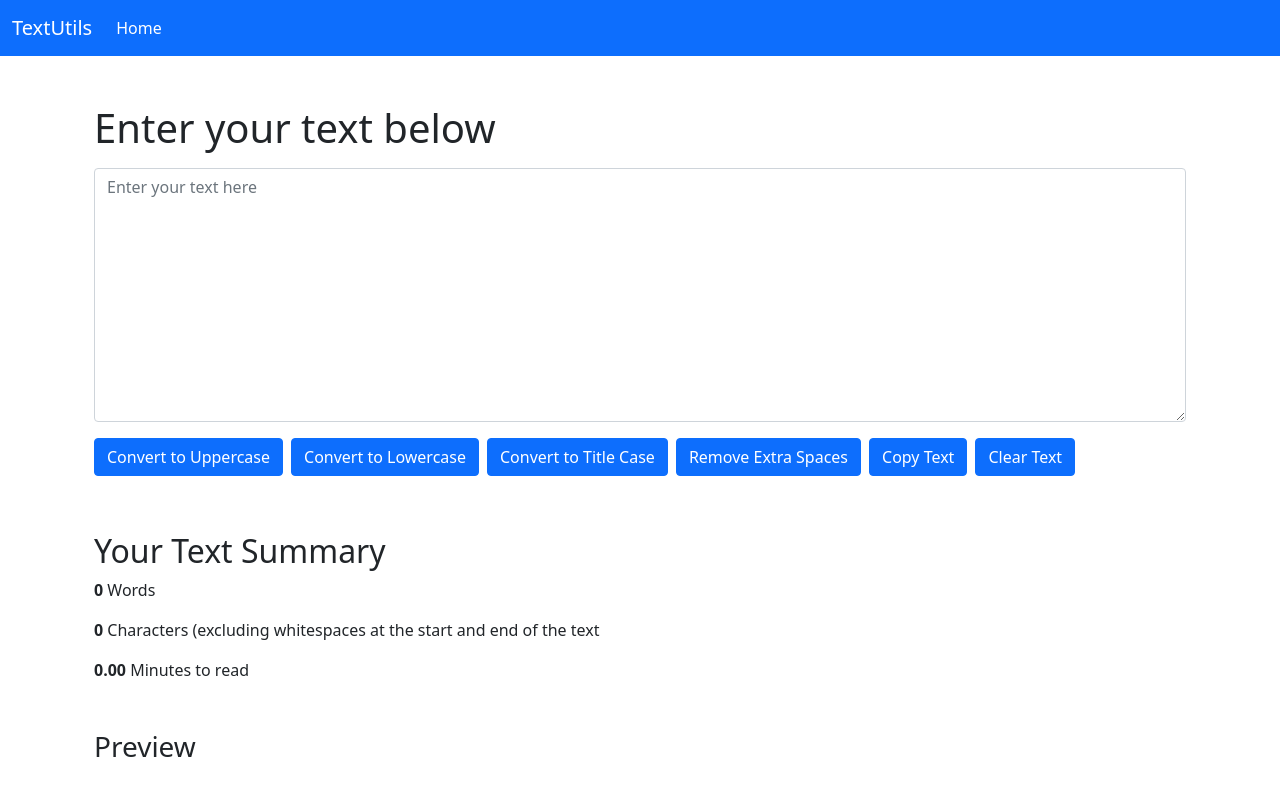
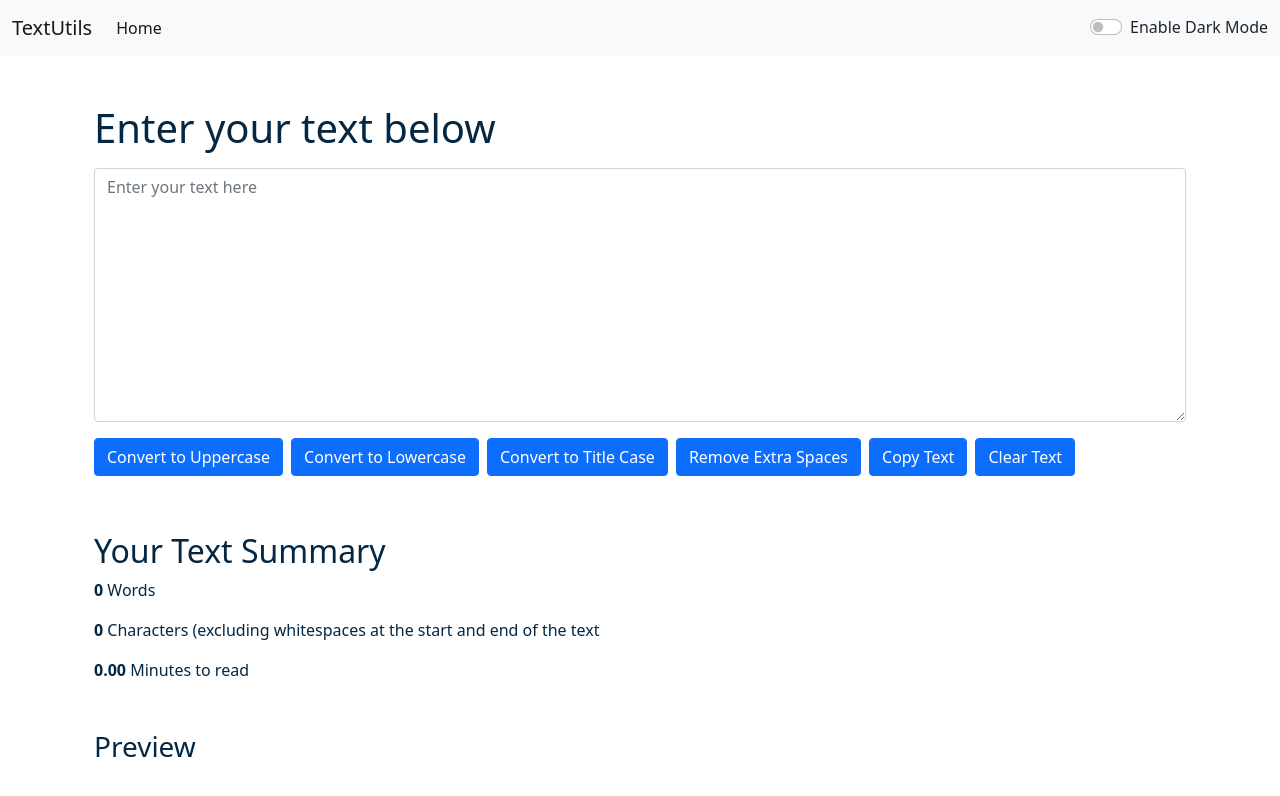
Before and after one commit to codewithnitesh/react-learning, a React (Create React App) app: page / in a window 1280 px wide. Shown: the top 796 px of the page. Built offline with nearby package versions, Linux system fonts and the light colour scheme.

Commit message:
12.Improving Dark Mode & Refactoring App Component - Complete React Course in Hindi #12

```diff
--- a/src/App.js
+++ b/src/App.js
@@ -1,14 +1,27 @@
+import { useState } from "react";
 import Navbar from "./components/Navbar";
 import TextForm from "./components/TextForm";
 // import About from "./components/About";
 
 function App() {
+  const [mode, setMode] = useState('light');
+
+  const toggleMode = () => {
+    if (mode === 'dark') {
+      setMode('light');
+      document.body.style.backgroundColor = 'white';
+    } else {
+      setMode('dark');
+      document.body.style.backgroundColor = '#042743';
+    }
+  }
+
   return (
     <>
-    <Navbar title="TextUtils"/>
+    <Navbar title="TextUtils" mode={mode} toggleMode={toggleMode}/>
 
-    <div className="container">
-      <TextForm />
+    <div className="container" >
+      <TextForm mode={mode} />
       {/* <About /> */}
     </div>
     </>
--- a/src/components/Navbar.js
+++ b/src/components/Navbar.js
@@ -1,10 +1,10 @@
 import React from 'react';
 import PropTypes from 'prop-types';
 
+export default function Navbar(props) {
 
-export default function Navbar(props) {
   return (
-    <nav className="navbar navbar-expand-lg navbar-dark bg-primary">
+    <nav className={`navbar navbar-expand-lg navbar-${props.mode} bg-${props.mode}`}>
       <div className="container-fluid">
         <a className="navbar-brand" href="/">
           {props.title}
@@ -28,6 +28,11 @@ export default function Navbar(props) {
               </a>
             </li>
           </ul>
+
+          <div className={`form-check form-switch ${props.mode === 'dark' ? 'text-light' : ''}`}>
+            <input className="form-check-input" onClick={props.toggleMode} type="checkbox" role="switch" id="darkMode" />
+            <label className="form-check-label" htmlFor="darkMode">Enable Dark Mode</label>
+          </div>
         </div>
       </div>
     </nav>
@@ -36,6 +41,8 @@ export default function Navbar(props) {
 
 Navbar.propTypes = {
     title: PropTypes.string.isRequired,
+    mode: PropTypes.string.isRequired,
+    toggleMode: PropTypes.func.isRequired,
 }
 
 // Navbar.defaultProps = {
--- a/src/components/TextForm.js
+++ b/src/components/TextForm.js
@@ -61,7 +61,10 @@ export default function TextForm(props) {
   };
 
   return (
-    <>
+    <div
+    style={{
+      color: props.mode === 'light' ? '#042743' : 'white',
+    }}>
       <div className="container my-5">
         <h1 className="my-3">{props.heading}</h1>
         <div className="mb-3">
@@ -72,6 +75,10 @@ export default function TextForm(props) {
             placeholder="Enter your text here"
             value={text}
             onChange={handleOnChange}
+            style={{
+              backgroundColor: props.mode === 'dark' ? '#042743' : 'white',
+              color: props.mode === 'light' ? '#042743' : 'white',
+            }}
           ></textarea>
         </div>
         <div className="buttons">
@@ -120,12 +127,13 @@ export default function TextForm(props) {
         <h3>Preview</h3>
         <p className="my-2">{text}</p>
       </div>
-    </>
+    </div>
   );
 }
 
 TextForm.propTypes = {
   heading: PropTypes.string,
+  mode: PropTypes.string,
 };
 
 TextForm.defaultProps = {
```
